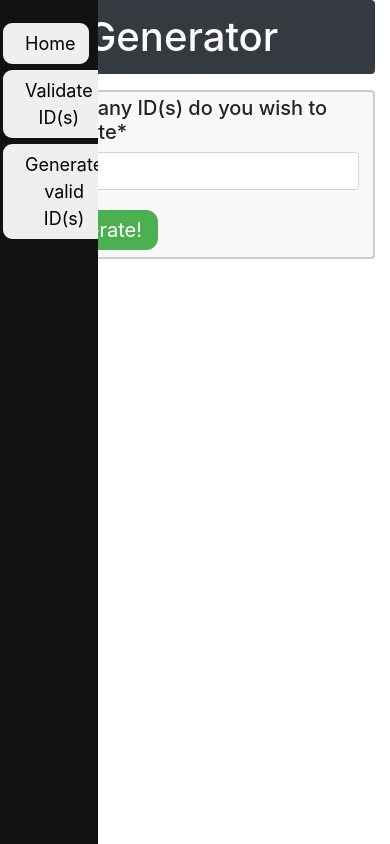
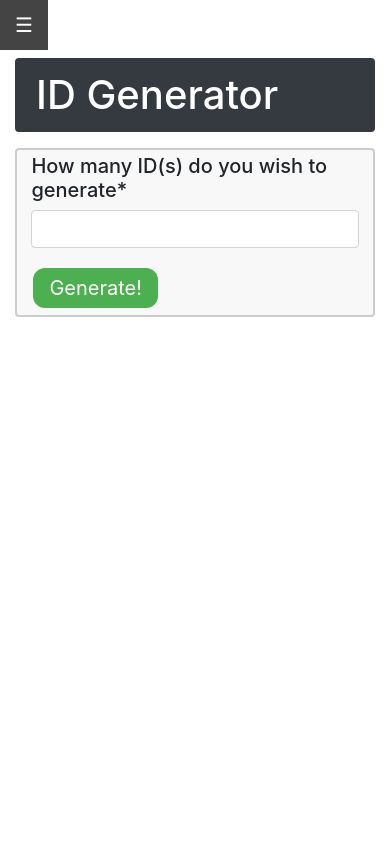
Before and after one commit to Antis159/ID_tool, a Django app: page /id-generate in a window 390 px wide. Run offline with Django 3.2, Linux system fonts and the light colour scheme; parts of the project's set-up code (start-up, migrations or seed data) failed here and were passed over; some libraries are stand-ins or nearby versions.

Commit message:
Adapted to mobile

```diff
--- a/static/css/sidebar.css
+++ b/static/css/sidebar.css
@@ -1,7 +1,7 @@
 /* The sidebar menu */
 .sidenav {
   height: 100%; /* Full-height: remove this if you want "auto" height */
-  width: 25%; /* Set the width of the sidebar */
+  width: 0; /* Set the width of the sidebar */
   position: fixed; /* Fixed Sidebar (stay in place on scroll) */
   z-index: 1; /* Stay on top */
   top: 0; /* Stay at the top */
@@ -19,7 +19,7 @@
   text-decoration: none;
   font-size: 18px;
   color: #000000;
-  display: block;
+  display:;
 }
 
 /* When you mouse over the navigation links, change their color */
@@ -30,12 +30,12 @@
 
 /* Style page content */
 .main {
-  margin-left: 160px; /* Same as the width of the sidebar */
+  margin-left: 175px; /* Same as the width of the sidebar */
   padding: 0px 10px;
 }
 
 /* On smaller screens, where height is less than 450px, change the style of the sidebar (less padding and a smaller font size) */
-@media only screen and (max-height: 800px) {
+@media only screen and (max-height: 450px) {
   .sidenav {padding-top: 4px;}
   .sidenav a {font-size: 10px;}
 }
@@ -45,7 +45,7 @@ border: solid;
 text-align: center;
 border-radius: 12px;
 color: #111;
-width: 25%px;
+width: 100%;
 margin-left: auto;
 margin-right: auto;
 }
@@ -76,3 +76,55 @@ margin-right: auto;
     width: 100%;
     align-items: stretch;
 }
+
+.sidebar .closebtn {
+  position: absolute;
+  top: 0;
+  right: 25px;
+  font-size: 50px;
+  color: #ce0000;
+}
+
+/* The button used to open the sidebar */
+.openbtn {
+  font-size: 20px;
+  cursor: pointer;
+  background-color: #111;
+  color: white;
+  padding: 10px 15px;
+  border: none;
+}
+
+.openbtn:hover {
+  background-color: #444;
+}
+
+#main {
+  transition: margin-left .5s;
+  padding: 16px;
+}
+.sidebar {
+  height: 100%;
+  width: 0;
+  position: fixed;
+  z-index: 1;
+  top: 0;
+  left: 0;
+  background-color: #111;
+  overflow-x: hidden;
+  transition: 0.5s;
+  padding-top: 60px;
+}
+
+.sidebar a {
+  padding: 8px 8px 8px 20px;
+  text-decoration: none;
+  font-size: 25px;
+  color: #cac9c9;
+  display: block;
+  transition: 0.3s;
+}
+
+.sidebar a:hover {
+  color: #f1f1f1;
+}
--- a/templates/base.html
+++ b/templates/base.html
@@ -1,51 +1,6 @@
 {% load static %}
-
 <!DOCTYPE html>
 <html lang="en">
-<!--
-<body>
-    <div id="sidebar" class="sidenav">
-        <a href="javascript:void(0)"
-           class="closebtn"
-           onclick="closeNav()">
-          ×
-      </a>
-        <a href="{% url 'home-page' %}">Home</a>
-        <a href="{% url 'upload-ids' %}">Validate ID(s)</a>
-        <a href="{%url 'generate-ids' %}">Generate valid ID(s)</a>
-    </div>
-
-    <div id="main">
-        <button class="openbtn"
-                onclick="openNav()">
-          SIDEBAR
-      </button>
-    </div>
-</body>
--->
-
-<div id="main", class="sidenav">
-    <button class="custom_btn">
-        <a href="{% url 'home-page' %}">Home</a>
-    </button>
-    <button class="custom_btn">
-        <a href="{% url 'upload-ids' %}">Validate ID(s)</a>
-    </button>
-    <button class="custom_btn">
-        <a href="{%url 'generate-ids' %}">Generate valid ID(s)</a>
-    </button>
-</div>
-
-<!--<button class="custom_btn">
-    <a href="{% url 'home-page' %}">Home</a>
-</button>
-<button class="custom_btn">
-    <a href="{% url 'upload-ids' %}">Validate ID(s)</a>
-</button>
-<button class="custom_btn">
-    <a href="{%url 'generate-ids' %}">Generate valid ID(s)</a>
-</button>
--->
 
 <head>
     <meta name="viewport" content="width=device-width, initial-scale=1.0">
@@ -61,6 +16,26 @@
 
 </head>
 <body>
+<button class="openbtn" onclick="openNav()">&#9776;</button>
+<h2></h2>
+<div id="mySidebar" , class="sidebar">
+    <a href="javascript:void(0)" class="closebtn" onclick="closeNav()">&times;</a>
+    <a href="{% url 'home-page' %}">Home</a>
+    <a href="{% url 'upload-ids' %}">Validate ID(s)</a>
+    <a href="{%url 'generate-ids' %}">Generate valid ID(s)</a>
+
+</div>
+<script>
+    function openNav() {
+      document.getElementById("mySidebar").style.width = "250px";
+      document.getElementById("main").style.marginLeft = "250px";
+    }
+    function closeNav() {
+      document.getElementById("mySidebar").style.width = "0";
+      document.getElementById("main").style.marginLeft = "0";
+    }
+
+</script>
 <div class="container">
     {% block content %}
     {% endblock %}
--- a/templates/id_generate.html
+++ b/templates/id_generate.html
@@ -13,10 +13,13 @@
 <h5 class="mt-5">
     Valid ids:
 </h5>
-<ol class="box" style="height:100%;">
+<div class="box">
+    <ol>
         {% for r in result %}
         <li>{{r}}</li>
         {% endfor %}
     </ol>
+</div>
+
 {% endif %}
 {% endblock %}
```
Lines whose indentation alone changed are shown as unchanged.
